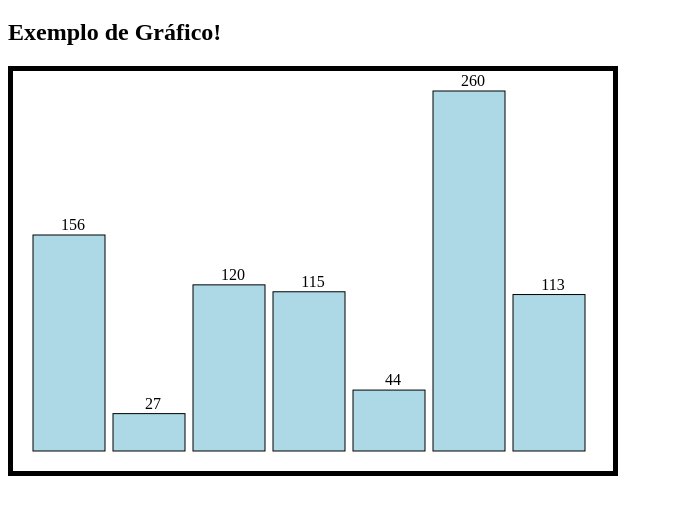
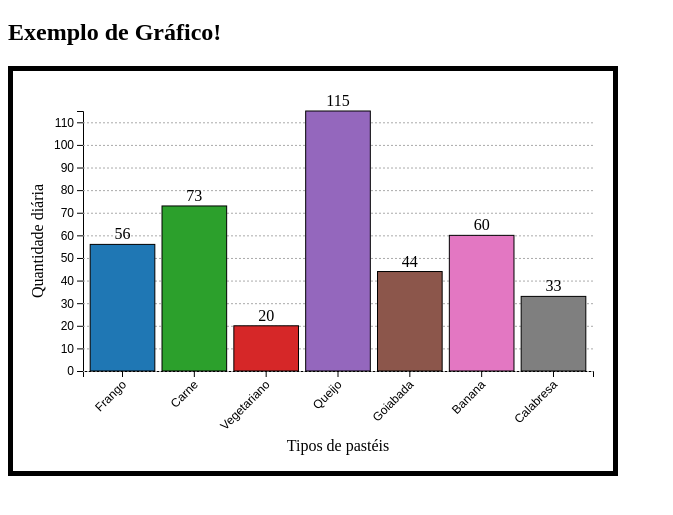
Before and after one commit to Mazin-7/PosGraduacao, a plain HTML site: page Padroes-Web-Javascript/js/SGV.html in a window 1280 px wide. Shown: the part 61-576 px from the top of the page, without its empty margins (0-673 px from the left). Drawn offline with nearby package versions, Linux system fonts and the light colour scheme.

Commit message:
D3JS Grafico SGVs

```diff
--- a/Padroes-Web-Javascript/js/SGV.html
+++ b/Padroes-Web-Javascript/js/SGV.html
@@ -9,12 +9,22 @@
         <script src="grafico.js"></script>
         <script>
             onload = () => {
-                let dados = [156, 27, 120, 115, 44, 260, 113];
+                let dados = [
+                    { chave: 'Frango', valor: 56 },
+                    { chave: 'Carne', valor: 73 },
+                    { chave: 'Vegetariano', valor: 20 },
+                    { chave: 'Queijo', valor: 115 },
+                    { chave: 'Goiabada', valor: 44 },
+                    { chave: 'Banana', valor: 60 },
+                    { chave: 'Calabresa', valor: 33 },
+                ];
                 grafico({
                     seletor: '#grafico',
                     dados: dados,
                     largura: 600,
                     altura: 400,
+                    tituloX: 'Tipos de pastéis',
+                    tituloY: 'Quantidade diária',
                 });
             };
         </script>
--- a/Padroes-Web-Javascript/js/grafico.css
+++ b/Padroes-Web-Javascript/js/grafico.css
@@ -4,9 +4,27 @@
     height: 400px;
 }
 .barra {
-                fill: lightblue;
     stroke: black;
 }
 .rotulo {
     text-anchor: middle;
 }
+
+#eixoX text {
+    font-size: 120%;
+    text-anchor: end;
+    transform: translate(-8px, 2px) rotate(-45deg);
+}
+
+#eixoY text {
+    font-size: 120%;
+}
+
+#grade path{
+    display: none;
+}
+
+#grade line{
+    stroke: #aaa;
+    stroke-dasharray: 2,2;
+}
--- a/Padroes-Web-Javascript/js/grafico.js
+++ b/Padroes-Web-Javascript/js/grafico.js
@@ -4,23 +4,73 @@ function grafico(parametros) {
         .attr('width', parametros.largura)
         .attr('height', parametros.altura);
 
-    let larguraPlotagem = parametros.largura - 40;
-    let alturaPlotagem = parametros.altura - 40;
+        let margem = {
+            esquerda: 70,
+            direita: 20,
+            superior: 40,
+            inferior: 100,
+        };
+
+    let larguraPlotagem = parametros.largura - margem.esquerda - margem.direita;
+    let alturaPlotagem = parametros.altura - margem.superior - margem.inferior;
 
     let plotagem = svg
         .append('g')
         .attr('width', larguraPlotagem)
         .attr('height', alturaPlotagem)
-        .attr('transform', 'translate(20, 20)');
+        .attr('transform', 'translate(' + margem.esquerda + ', ' + margem.superior + ')');
 
     let fnX = d3
-        .scaleLinear()
-        .domain([0, parametros.dados.length])
-        .range([0, larguraPlotagem]);
+        .scaleBand()
+        .domain(parametros.dados.map((d) => d.chave))
+        .range([0, larguraPlotagem])
+        .padding(0.1);
+
     let fnY = d3
         .scaleLinear()
-        .domain([0, d3.max(parametros.dados)])
+        .domain([0, d3.max(parametros.dados, (d) => d.valor)])
         .range([alturaPlotagem, 0]);
+
+    let fnCores = d3
+        .scaleOrdinal()
+        .domain([0, parametros.dados.length])
+        .range(d3.schemeCategory10);
+
+    let eixoX = d3.axisBottom(fnX);
+    plotagem
+        .append('g')
+        .attr('id', 'eixoX')
+        .attr('transform', 'translate(0, ' + alturaPlotagem + ')')
+        .call(eixoX);
+
+        svg.append('text')
+        .attr('x', margem.esquerda)
+        .attr('y', margem.superior + alturaPlotagem)
+        .style('text-anchor', 'middle')
+        .attr('transform', 'translate('+larguraPlotagem / 2 + ', 80)')
+        .text(parametros.tituloX);
+
+    let eixoY = d3.axisLeft(fnY);
+    plotagem
+        .append('g')
+        .attr('id', 'eixoY')
+        .call(eixoY);
+
+        let grade = d3.axisRight(fnY)
+        .tickSize(larguraPlotagem)
+        .tickFormat('');
+
+    plotagem
+        .append('g')
+        .attr('id', 'grade')
+        .call(grade);
+
+        svg.append('text')
+        .attr('x', 0)
+        .attr('y', 0)
+        .style('text-anchor', 'middle')
+        .attr('transform', 'translate(30, ' + (margem.superior + alturaPlotagem / 2) + ') rotate(-90)')
+        .text(parametros.tituloY);
 
     plotagem
         .selectAll('.barra')
@@ -28,10 +78,11 @@ function grafico(parametros) {
         .enter()
         .append('rect')
         .classed('barra', true)
-        .attr('x', (d, i) => fnX(i))
-        .attr('y', (d) => fnY(d))
-        .attr('width', (d) => fnX(1) * 0.9)
-        .attr('height', (d) => alturaPlotagem - fnY(d));
+        .attr('x', (d) => fnX(d.chave))
+        .attr('y', (d) => fnY(d.valor))
+        .attr('width', fnX.bandwidth())
+        .attr('height', (d) => alturaPlotagem - fnY(d.valor))
+        .attr('fill', (d, i) => fnCores(i));
 
     plotagem
         .selectAll('.rotulo')
@@ -39,9 +90,9 @@ function grafico(parametros) {
         .enter()
         .append('text')
         .classed('rotulo', true)
-        .text((d) => d)
-        .attr('x', (d, i) => fnX(i))
-        .attr('dx', () => fnX(1) * 0.5)
-        .attr('y', (d) => fnY(d))
+        .text((d) => d.valor)
+        .attr('x', (d) => fnX(d.chave))
+        .attr('dx', () => fnX.bandwidth() * 0.5)
+        .attr('y', (d) => fnY(d.valor))
         .attr('dy', -5);
 }
```
Lines whose indentation alone changed are shown as unchanged.
